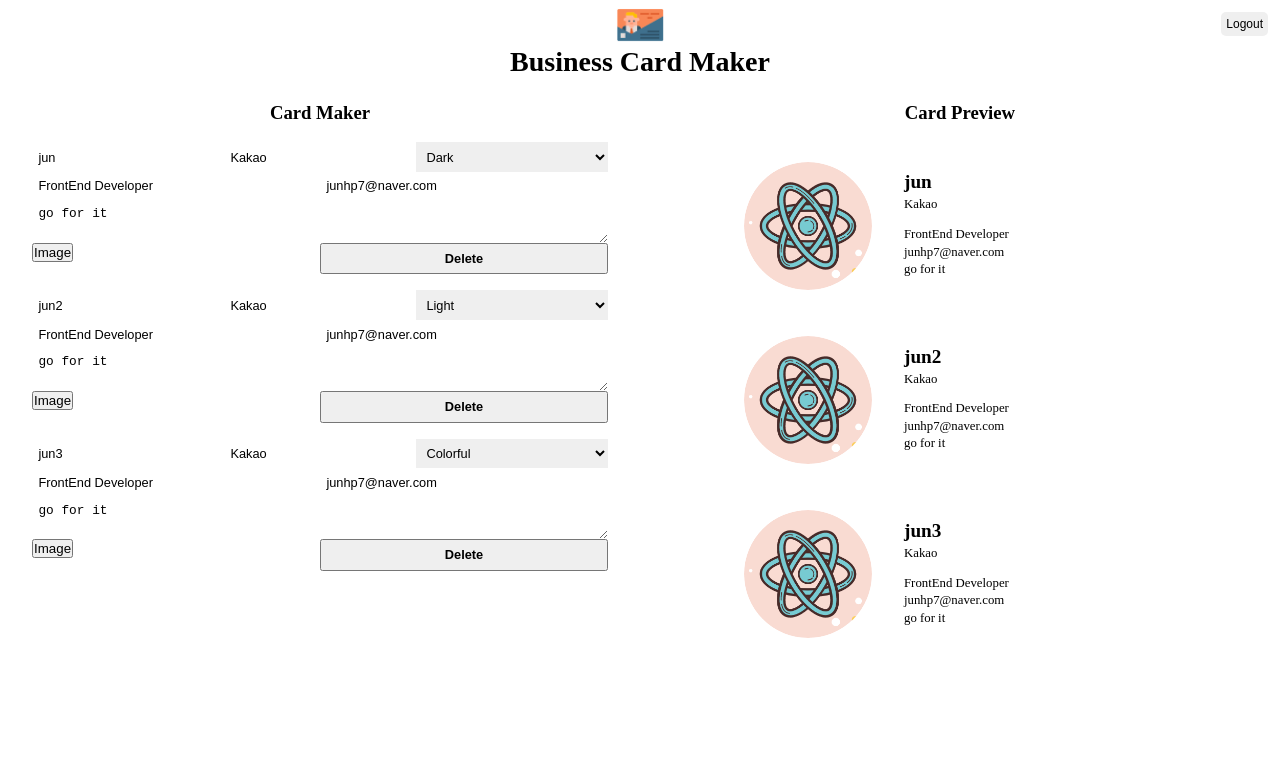
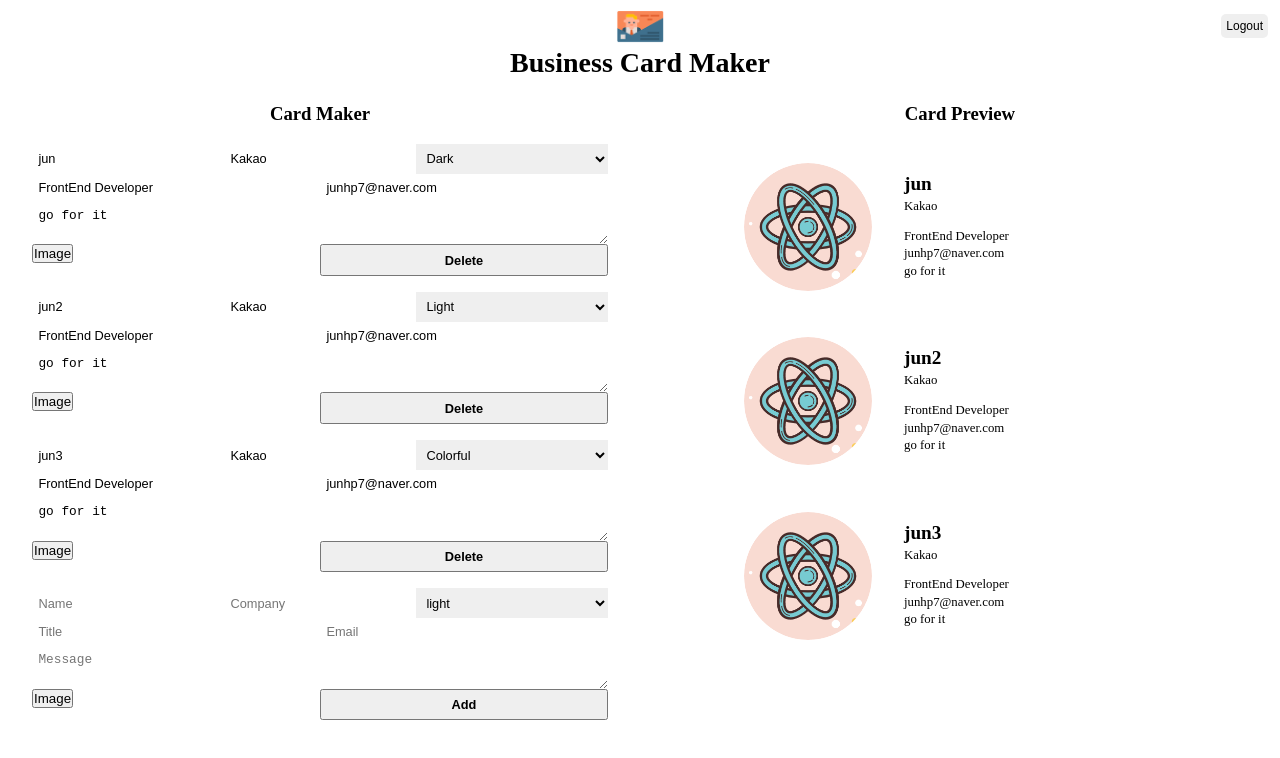
Before and after one commit to hursh7/business-card-maker, a React (Create React App) app: page /Maker in a window 1280 px wide. Shown: the top 758 px of the page. Built offline with nearby package versions, Linux system fonts and the light colour scheme; no server answers; sample sign-in values are in the browser's storage.

Commit message:
add CardAddForm component

```diff
--- /dev/null
+++ b/src/components/card_add_form/card_add_form.jsx
@@ -0,0 +1,84 @@
+import React, { useRef } from 'react';
+import Button from '../button/button';
+import ImageFileInput from '../image_file_input/image_file_input';
+import styles from './card_add_form.module.css';
+
+const CardAddForm = ({ onAdd }) => {
+    const formRef = useRef();
+    const nameRef = useRef();
+    const companyRef = useRef();
+    const themeRef = useRef();
+    const titleRef = useRef();
+    const emailRef = useRef();
+    const messageRef = useRef();
+
+    const onSubmit = event => {
+        event.preventDefault();
+        const card = {
+            id: Date.now(), //uuid
+            name: nameRef.current.value || '',
+            company: companyRef.current.value || '',
+            theme: themeRef.current.value || '',
+            title: titleRef.current.value || '',
+            email: emailRef.current.value || '',
+            message: messageRef.current.value || '',
+            fileName: '',
+            fileURL: '',
+        };
+        formRef.current.reset();
+        onAdd(card);
+    };
+    return (
+        <form ref={formRef} className={styles.form}>
+            <input
+            ref={nameRef}
+            className={styles.input}
+            type="text"
+            name="name"
+            placeholder="Name"
+            />
+            <input
+            ref={companyRef}
+            className={styles.input}
+            type="text"
+            name="company"
+            placeholder="Company"
+            />
+            <select
+            ref={themeRef}
+            className={styles.select}
+            name="theme"
+            placeholder="Theme">
+                <option placeholder="light">light</option>
+                <option placeholder="dark">dark</option>
+                <option placeholder="colorful">colorful</option>
+            </select>
+            <input
+            ref={titleRef}
+            className={styles.input}
+            type="text"
+            name="title"
+            placeholder="Title"
+            />
+            <input
+            ref={emailRef}
+            className={styles.input}
+            type="text"
+            name="email"
+            placeholder="Email"
+            />
+            <textarea
+            ref={messageRef}
+            className={styles.textarea}
+            name="message"
+            placeholder="Message"
+            />
+            <div className={styles.fileInput}>
+                <ImageFileInput />
+            </div>
+            <Button name='Add' onClick= {onSubmit} />
+        </form>
+    )
+};
+
+export default CardAddForm;
--- /dev/null
+++ b/src/components/card_add_form/card_add_form.module.css
@@ -0,0 +1,45 @@
+@value makerBlack, makerWhite from '../../common/colors.css';
+
+.form {
+    display: flex;
+    width: 100%;
+    flex-wrap: wrap;
+    border-top: 1px solid makerBlack;
+    border-left: 1px solid makerBlack;
+    margin-bottom: 1em;
+}
+
+.input,
+.textarea,
+.select,
+.button,
+.fileInput {
+  font-size: 0.8rem;
+  width: 100%;
+  border: 0;
+  padding: 0.5em;
+  border-bottom: 1px solid makerBlack;
+  border-right: 1px solid makerBlack;
+  background: makerWhite;
+}
+
+.input,
+.select {
+  flex: 1 1 30%;
+}
+
+.fileInput {
+    padding: 0;
+    flex: 1 1 50%;
+}
+
+.input:focus,
+.textarea:focus,
+.select:focus,
+.button:focus {
+  outline: 0;
+}
+
+.textarea {
+    flex-basis: 100%;
+}
--- a/src/components/editor/editor.jsx
+++ b/src/components/editor/editor.jsx
@@ -1,13 +1,15 @@
 import React from 'react';
 import CardEditForm from '../card_edit_form/card_edit_form';
+import CardAddForm from '../card_add_form/card_add_form';
 import styles from './editor.module.css';
 
-const Editor = ({ cards }) => (
+const Editor = ({ cards, addCard }) => (
     <section className={styles.editor}>
         <h1 className={styles.title}>Card Maker</h1>
         {cards.map(card => (
-            <CardEditForm card={card} />
+            <CardEditForm key={card.id} card={card} />
         ))}
+        <CardAddForm onAdd={addCard} />
     </section>
 )
 
--- a/src/components/maker/maker.jsx
+++ b/src/components/maker/maker.jsx
@@ -55,11 +55,16 @@
         });
     });
 
+    const addCard = card => {
+        const updated = [...cards, card];
+        setCards(updated);
+    }
+
     return (
         <section className={styles.maker}>
             <Header onLogout={onLogout} />
             <div className={styles.container}>
-                <Editor cards = {cards} />
+                <Editor cards = {cards} addCard= {addCard} />
                 <Preview cards = {cards} />
             </div>
             <Footer />
--- a/src/components/maker/maker.module.css
+++ b/src/components/maker/maker.module.css
@@ -3,7 +3,6 @@
 
 .maker {
     width: 100%;
-    height: 100%;
     display: flex;
     flex-direction: column;
     background-color: makerWhite;
```
